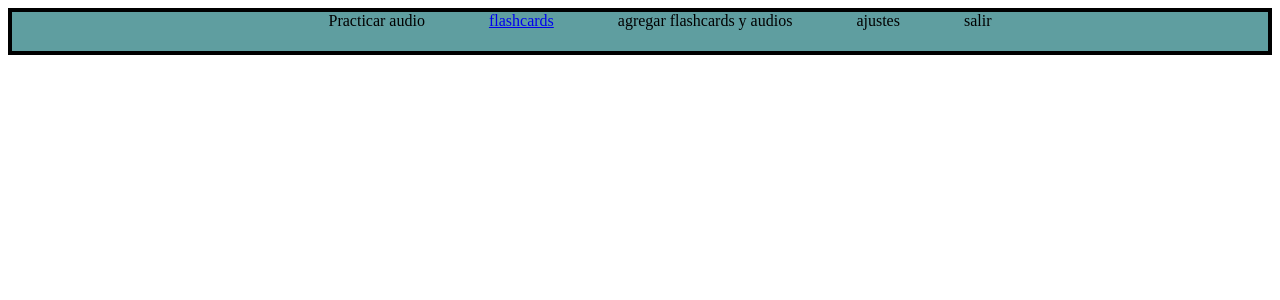
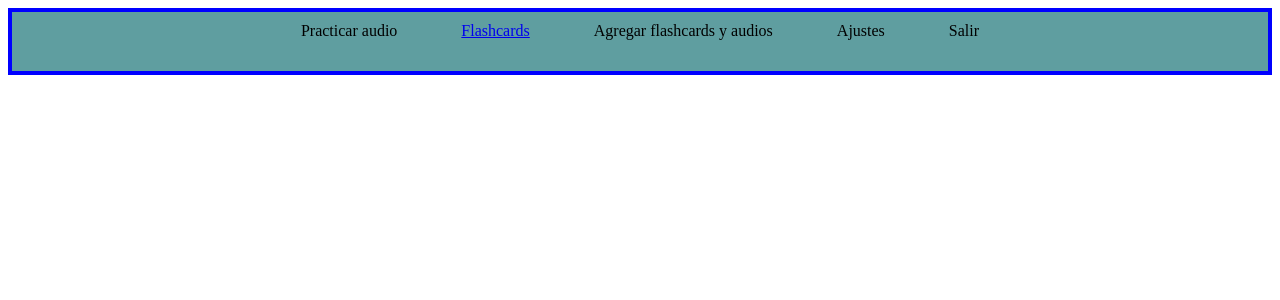
Before and after one commit to emrz98/language-learning, a Django app: page /nav/ in a window 1280 px wide. Shown: the top 300 px of the page. Run offline with Django 3.2, Linux system fonts and the light colour scheme.

Commit message:
Agrego funcionalidad static

```diff
--- a/webpage_lenguage_learning/templates/nav-bar.html
+++ b/webpage_lenguage_learning/templates/nav-bar.html
@@ -1,33 +1,16 @@
+{%load static%}
 <head>
-    <style>
 
-        ul{
-            background-color: cadetblue;
-            border: black 4px solid;
-            list-style: none;
-            height: 5%;
-            text-align: center;
-
-        }
-        li{
-            box-shadow: black;
-            display: inline;
-            padding: 10px;
-            margin-left: 20px;
-            margin-right: 20px;
-        }
-        li:hover{
-            background-color: royalblue;
-        }
-    </style>
+    <link rel="stylesheet" type="text/css" href="{% static 'design-nav-bar.css' %}">
 </head>
 <body>
 
     <ul>
         <li>Practicar audio</li>
-        <li><a href="{% url 'nav' %}">flashcards</a></li>
-        <li>agregar flashcards y audios</li>
-        <li>ajustes</li>
-        <li>salir</li>
+        <li><a href="{% url 'nav' %}">Flashcards</a></li>
+
+        <li>Agregar flashcards y audios</li>
+        <li>Ajustes</li>
+        <li>Salir</li>
     </ul>
 </body>
--- /dev/null
+++ b/webpage_lenguage_learning/templates/static/design-nav-bar.css
@@ -0,0 +1,21 @@
+
+ul{
+    background-color: cadetblue;
+    border: blue 4px solid;
+    margin: 0;
+    padding: 10px;
+    list-style: none;
+    height: 5%;
+    text-align: center;
+
+}
+li{
+    box-shadow: black;
+    display: inline;
+    padding: 10px;
+    margin-left: 20px;
+    margin-right: 20px;
+}
+li:hover{
+    background-color: royalblue;
+}
--- a/webpage_lenguage_learning/webpage_lenguage_learning/settings.py
+++ b/webpage_lenguage_learning/webpage_lenguage_learning/settings.py
@@ -119,3 +119,5 @@ USE_TZ = True
 # https://docs.djangoproject.com/en/3.0/howto/static-files/
 
 STATIC_URL = '/static/'
+STATIC_ROOT = os.path.join(os.path.dirname(BASE_DIR),  "templates","static" )
+STATICFILES_DIRS = [os.path.join(BASE_DIR, "templates","static")]
--- a/webpage_lenguage_learning/webpage_lenguage_learning/urls.py
+++ b/webpage_lenguage_learning/webpage_lenguage_learning/urls.py
@@ -17,9 +17,13 @@ from django.contrib import admin
 from django.urls import path
 from flashcards.views import flash_cards, prueba_nav
 from django.conf.urls import url,include
+from django.conf.urls.static import static
+from webpage_lenguage_learning import settings
+
 urlpatterns = [
     path('admin/', admin.site.urls),
     path('flashcards/', flash_cards),
     path('nav/', prueba_nav),
 ]
-urlpatterns+= [url(r'^flashcards/', include('flashcards.urls')),]
+urlpatterns += [url(r'^flashcards/', include('flashcards.urls')),]
+urlpatterns += static(settings.STATIC_URL, document_root = settings.STATIC_ROOT)
```
